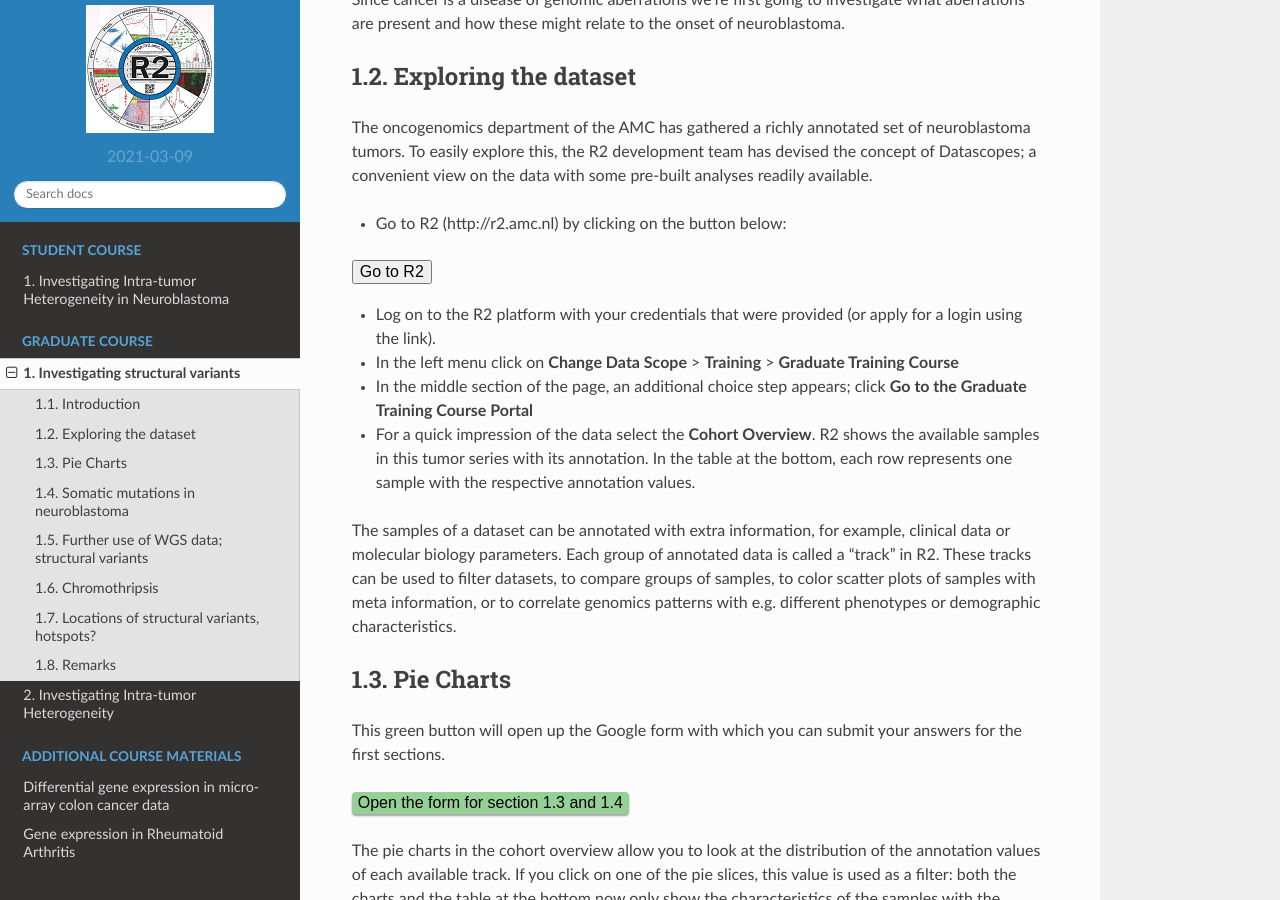
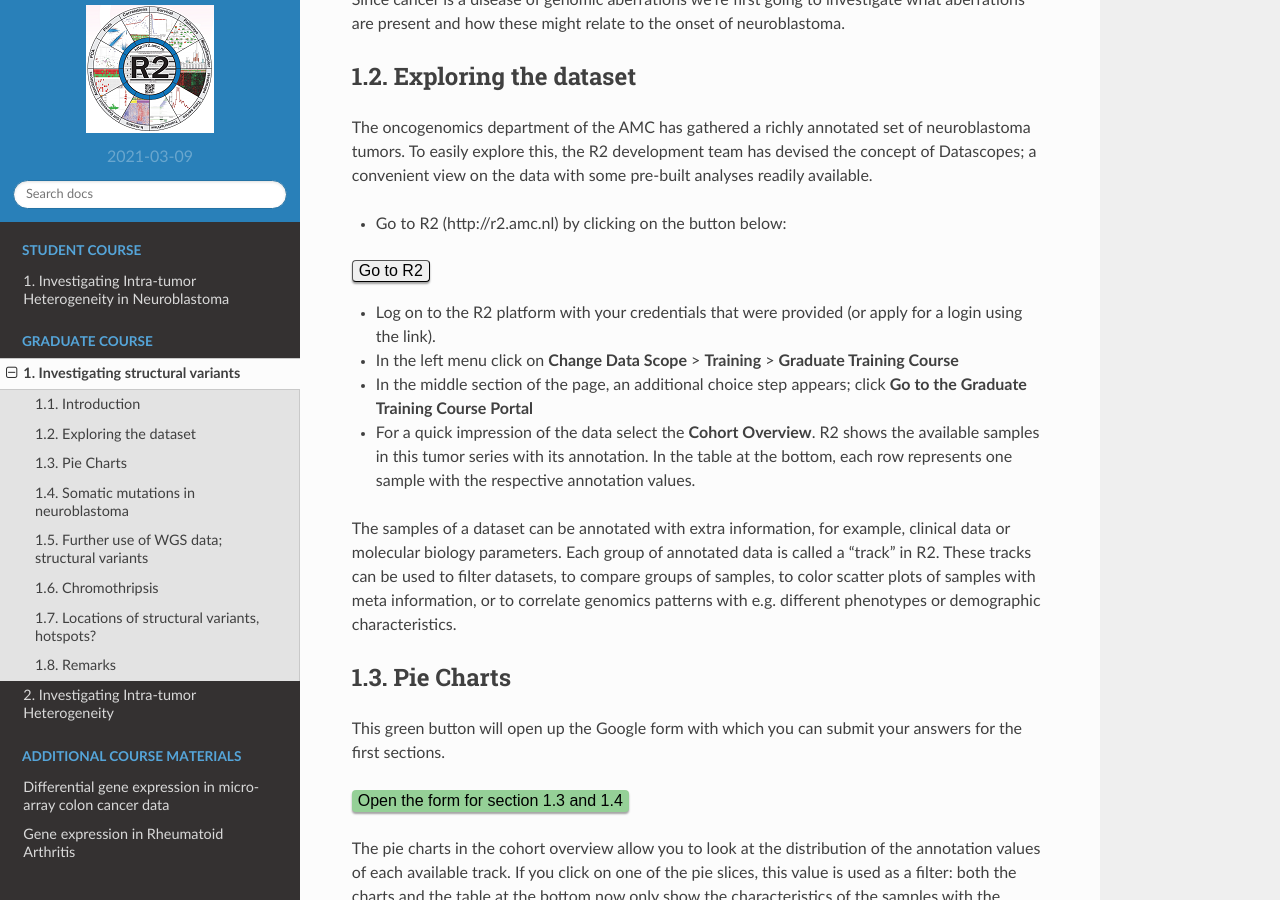
Before and after one commit to antronerds/r2-training-courses, a Sphinx documentation site: the page built from docs/Finding_structural_variants.md, in a window 1280 px wide and 900 px high, scrolled down 1675 px. Built offline with Sphinx 7.4.7 and the Read the Docs theme 2.0.0, drawn with Linux system fonts in a browser that asks for light colours; pages that are not in the unit, such as notebooks, are missing from menus.

Commit message:
StructVars button adaptation

```diff
--- a/docs/Finding_structural_variants.md
+++ b/docs/Finding_structural_variants.md
@@ -38,7 +38,7 @@
 
 <form name="accessing_r2" action="https://hgserver1.amc.nl/cgi-bin/r2/main.cgi" enctype="multipart/form-data" target="R2" method="post">
   <input type="hidden" name="table" value="ps_avgpres_nbadam88_u133p2">
-  <button type="submit" >Go to R2</button>
+  <button type="submit" class="course r2submit" >Go to R2</button>
 </form>
 <br>
 
@@ -163,7 +163,7 @@
   <input type='hidden' name='end' value='30163600'>
   <input type='hidden' name='a10refseq' value='on'>
   <input type='hidden' name='epi_roadmap' value='all'>
-  <button type="submit" >Cleaned up View in R2</button>
+  <button type="submit" class="course r2submit" >Cleaned up View in R2</button>
 </form><br>
 
 * Zoom in more on the front end of the gene by selecting a region; see image (hint the color of the transcript denotes the reading direction; green means the regular direction, red the opposite direction)
```
